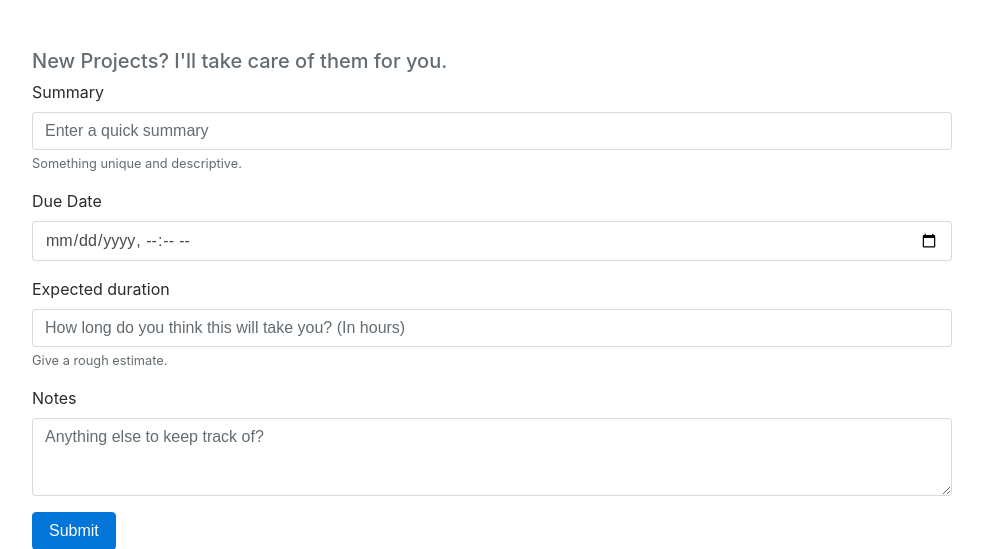
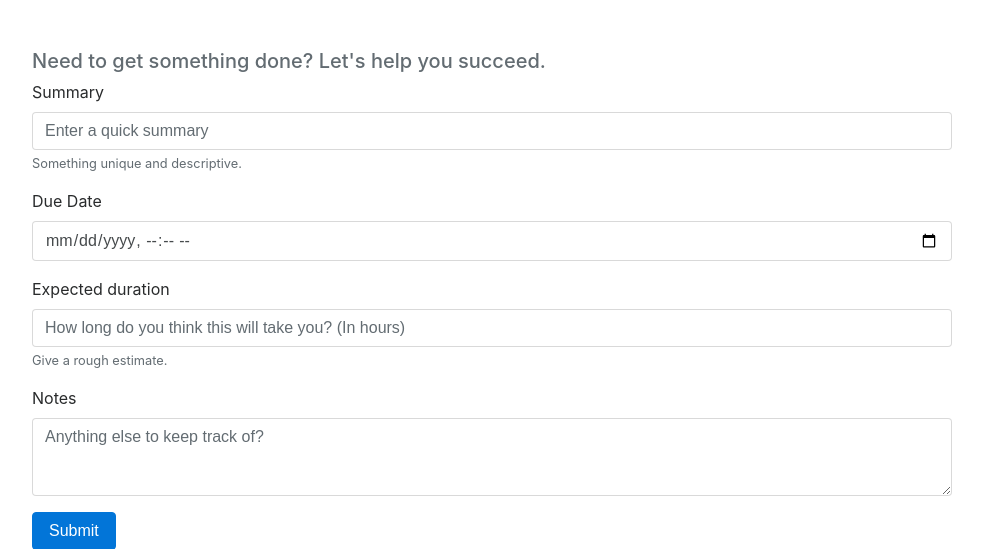
Before and after one commit to RealDealNikhil/TaskMaster, a Flask app: page /create in a window 1280 px wide. Shown: the part 56-605 px from the top of the page, without its empty margins (148-1131 px from the left). Run offline with Flask 2, Linux system fonts and the light colour scheme; the visitor is signed in with stand-in values (Sample User, id 1); parts of the project's set-up code (start-up, migrations or seed data) failed here and were passed over; some libraries are stand-ins or nearby versions.

Commit message:
changed headers

```diff
--- a/templates/create.html
+++ b/templates/create.html
@@ -11,7 +11,7 @@
 {% block content %}
 <div class="row justify-content-md-center">
   <div class="col-md-10">
-    <h5 class="mb-2 text-muted">New Projects? I'll take care of them for you.</h5>
+    <h5 class="mb-2 text-muted">Need to get something done? Let's help you succeed.</h5>
     <form action="{{ url_for('create') }}" method="post">
       <div class="form-group">
         <label for="eventSummary">Summary</label>
```
